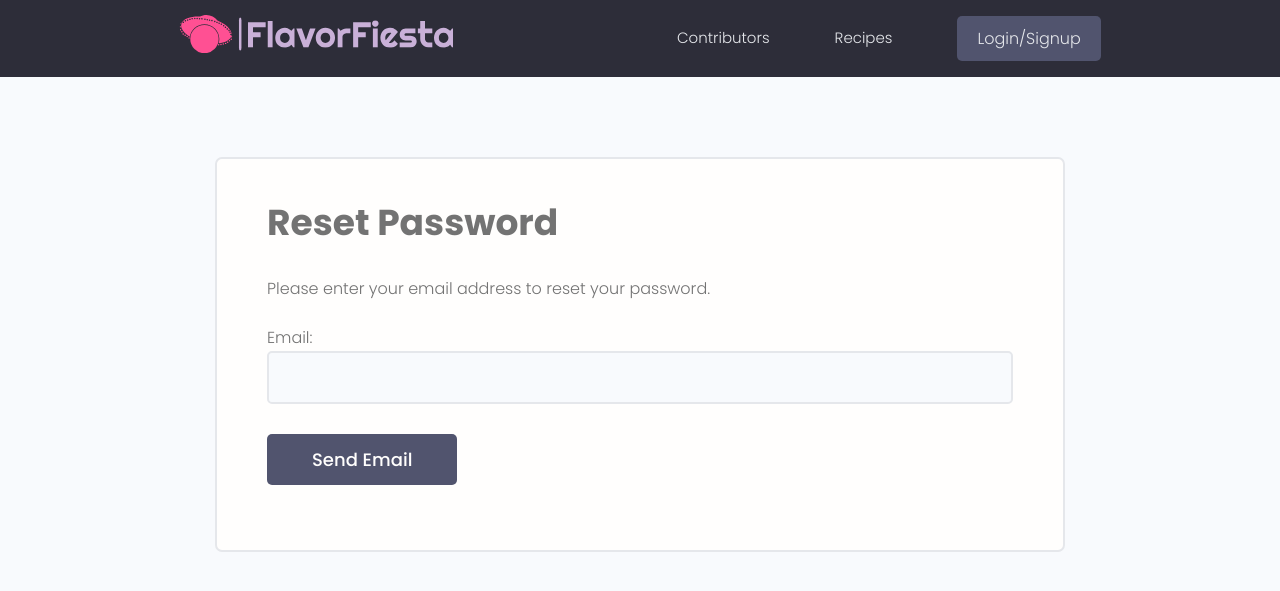
After one commit to DianaPestean/FlavorFiesta, a Django app: page /reset_password/ in a window 1280 px wide. The commit adds this page. Shown: the top 591 px of the page. Run offline with Django 5.2, Linux system fonts and the light colour scheme.

Commit message:
moved reset pass to root dir and added templates to url view

```diff
--- a/fiesta/urls.py
+++ b/fiesta/urls.py
@@ -2,12 +2,18 @@ from django.contrib import admin
 from django.urls import path, include
 from django.conf import settings
 from django.conf.urls.static import static
+from django.contrib.auth import views as auth_views
 
 
 urlpatterns = [
     path('admin/', admin.site.urls),
     path('', include('recipes.urls')),
     path('users/', include('users.urls')),
+
+    path('reset_password/', auth_views.PasswordResetView.as_view(template_name="reset_password.html"), name='reset_password'),
+    path('reset_password_sent/', auth_views.PasswordResetDoneView.as_view(template_name="reset_password_sent.html"), name='password_reset_done'),
+    path('reset/<uidb64>/<token>/', auth_views.PasswordResetConfirmView.as_view(template_name="reset.html"), name='password_reset_confirm'),
+    path('reset_password_complete/', auth_views.PasswordResetCompleteView.as_view(template_name="password_reset_complete.html"), name='password_reset_complete'),
 ]
 
 urlpatterns += static(settings.MEDIA_URL, document_root=settings.MEDIA_ROOT)
--- /dev/null
+++ b/templates/reset_password.html
@@ -0,0 +1,48 @@
+{% extends 'main.html' %}
+
+{% block content %}
+
+<style>
+    input[type='text'],
+    input[type='email'],
+    input[type='password']{
+      min-width: 24rem;
+      width: 100%;
+      padding: 1.2rem 1.5rem;
+      border-radius: 0.5rem;
+      border: 2px solid var(--color-light);
+      transition: all 0.3s ease-in-out;
+      background-color: var(--color-bg);
+}
+
+    input[type='text']:focus,
+    input[type='email']:focus,
+    input[type='password']:focus,
+    input[type='text']:active,
+    input[type='email']:active,
+    input[type='password']:active {
+    outline: none;
+    border: 2px solid var(--color-main);
+    }
+</style>
+
+
+
+<main class="formPage my-xl">
+    <div class="content-box">
+        <div class="formWrapper">
+            <h2>Reset Password</h2>
+            <br>
+            <p>Please enter your email address to reset your password.</p>
+            <br>
+            <form class="form" method="POST">
+
+                {% csrf_token %}
+                {{form.as_p}}
+                <input class="btn btn--sub btn--lg  my-md" type="submit" value="Send Email" />
+            </form>
+        </div>
+    </div>
+</main>
+
+{% endblock %}
--- a/users/templates/users/login_register.html
+++ b/users/templates/users/login_register.html
@@ -90,7 +90,7 @@
         </div>
         <div class="auth__actions">
           <input class="btn btn--sub btn--lg" type="submit" value="Log In" />
-          <a href="forgetpassword.html">Forget Password?</a>
+          <a href="{% url 'reset_password' %}">Forget Password?</a>
         </div>
       </form>
       <div class="auth__alternative">
--- a/users/urls.py
+++ b/users/urls.py
@@ -9,11 +9,6 @@ urlpatterns = [
 
     path('', views.profiles, name="profiles"),
     path('profile/<str:pk>/', views.userProfile, name="user-profile"),
-
-    path('reset_password/', auth_views.PasswordResetView.as_view(), name='reset_password'),
-    path('reset_password_sent/', auth_views.PasswordResetDoneView.as_view(), name='password_reset_done'),
-    path('reset/<uidb64>/<token>/', auth_views.PasswordResetConfirmView.as_view(), name='password_reset_confirm'),
-    path('reset_password_complete/', auth_views.PasswordResetCompleteView.as_view(), name='password_reset_complete'),
 
     path('account/', views.userAccount, name="account"),
     path('edit-account/', views.editAccount, name="edit-account"),
```
Also changed, not shown: templates/password_reset_complete.html (added, +19 -0 lines), templates/reset.html (added, +55 -0 lines), templates/reset_password_sent.html (renamed from users/templates/registration/password_reset_done.html, +9 -2 lines), users/templates/registration/password_reset_complete.html (deleted, +0 -12 lines), users/templates/registration/password_reset_confirm.html (deleted, +0 -23 lines), users/templates/registration/reset_password.html (deleted, +0 -17 lines), db.sqlite3, templates/password_reset_email.html (renamed from users/templates/registration/password_reset_email.html).
